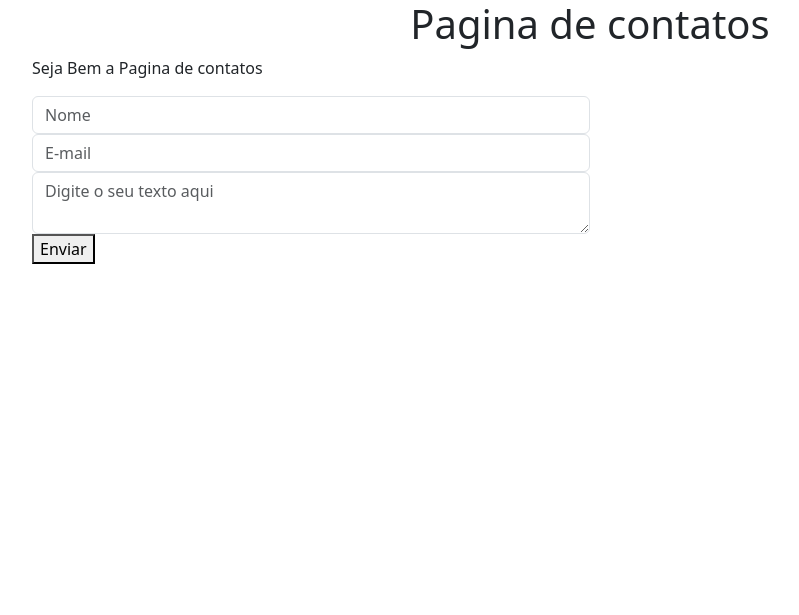
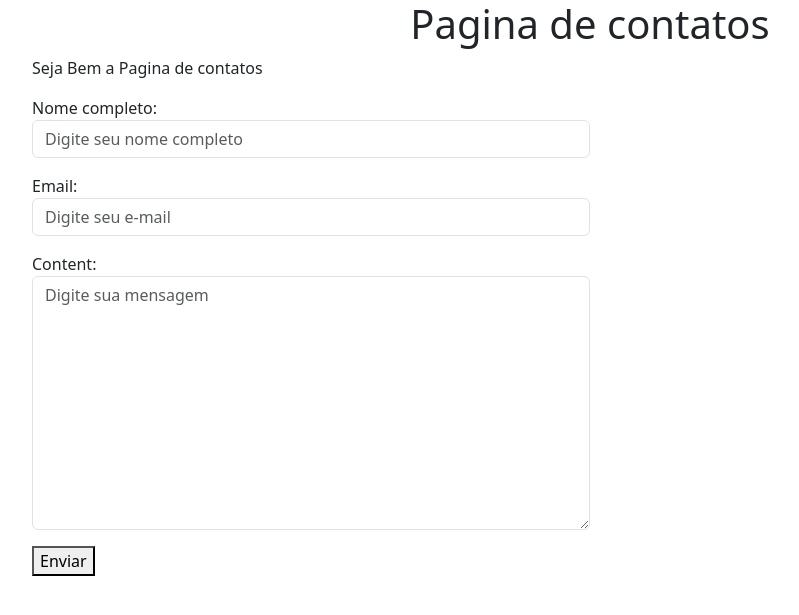
Before and after one commit to Romilsonlonan/projeto-ecommerce-django, a Django app: page /contact/ in a window 1280 px wide. Shown: the top 615 px of the page, without its empty margins (50-849 px from the left). Run offline with Django 5.2, Linux system fonts and the light colour scheme; some libraries are stand-ins or nearby versions.

Commit message:
Updates em forms, views.html e home_page

```diff
--- /dev/null
+++ b/loja_virtual/forms.py
@@ -0,0 +1,32 @@
+from django import forms
+
+class ContactForm(forms.Form):
+    nome_completo = forms.CharField(
+        error_messages={'required': 'Obrigatório o preechimento do nome'},
+        widget=forms.TextInput(
+            attrs={
+                'class': 'form-control',
+                "placeholder":"Digite seu nome completo"
+            }
+        )
+    )
+    email = forms.EmailField(
+        error_messages={'required': 'Digite um e-mail válido'},
+
+        widget=forms.EmailInput(
+            attrs={
+                'class': 'form-control',
+                "placeholder":"Digite seu e-mail"
+            }
+        )
+    )
+    content = forms.CharField(
+        error_messages={'required': 'Digite a sua mensagem'},
+
+        widget=forms.Textarea(
+            attrs={
+                'class': 'form-control',
+                "placeholder":"Digite sua mensagem"
+            }
+        )
+    )
--- a/loja_virtual/views.py
+++ b/loja_virtual/views.py
@@ -1,5 +1,6 @@
 from django.http import HttpResponse
 from django.shortcuts import render
+from .forms import ContactForm
 
 def home_page(request):
     context = {
@@ -8,6 +9,8 @@ def home_page(request):
     }
     return render(request, "home_page.html", context)
 
+####################### PAGINA SOBRE #######################
+
 def about_page(request):
     context = {
         "title": "Pagina sobre",
@@ -15,9 +18,16 @@ def about_page(request):
     }
     return render(request, "about/view.html", context)
 
+
+####################### PAGINA DE CONTATOS #######################
+
 def contact_page(request):
+    contact_form = ContactForm(request.POST or None)
     context = {
         "title": "Pagina de contatos",
-        "content": "Seja Bem a Pagina de contatos"
+        "content": "Seja Bem a Pagina de contatos",
+        "form": contact_form
     }
+    if request.method == "POST":
+        print(request.POST)
     return render(request, "contact/view.html", context)
--- a/template/contact/view.html
+++ b/template/contact/view.html
@@ -20,17 +20,7 @@
                     <p>{{content}}</p>
                     <div class="col-sm-6 col-12">
                         <form method="POST">{% csrf_token %}
-                            <input type="text"
-                                class="form-control"
-                                name="fullname"
-                                placeholder="Nome">
-                            <input type="email"
-                                class="form-control"
-                                name="email"
-                                placeholder="E-mail">
-                            <textarea type="content"
-                                class="form-control"
-                                placeholder="Digite o seu texto aqui"></textarea>
+                            {{ form.as_p }}
                             <button type="submit"
                                 class="bnt bnt-default">Enviar</button>
                         </form>
@@ -50,7 +40,5 @@
             src="https://cdn.jsdelivr.net/npm/bootstrap@5.3.3/dist/js/bootstrap.min.js"
             integrity="sha384-0pUGZvbkm6XF6gxjEnlmuGrJXVbNuzT9qBBavbLwCsOGabYfZo0T0to5eqruptLy"
             crossorigin="anonymous"></script>
-        <script
-            src="https://cdn.jsdelivr.net/npm/bootstrap@5.3.3/dist/js/bootstrap.bundle.slim.min.js"></script>
     </body>
 </html>
--- a/template/home_page.html
+++ b/template/home_page.html
@@ -9,6 +9,9 @@
             rel="stylesheet"
             integrity="sha384-QWTKZyjpPEjISv5WaRU9OFeRpok6YctnYmDr5pNlyT2bRjXh0JMhjY6hW+ALEwIH"
             crossorigin="anonymous">
+        <link
+            href="https://fonts.googleapis.com/css?family=Playfair&#43;Display:700,900&amp;display=swap"
+            rel="stylesheet">
     </head>
     <body>
         <div class="text-center">
@@ -28,7 +31,6 @@
             src="https://cdn.jsdelivr.net/npm/bootstrap@5.3.3/dist/js/bootstrap.min.js"
             integrity="sha384-0pUGZvbkm6XF6gxjEnlmuGrJXVbNuzT9qBBavbLwCsOGabYfZo0T0to5eqruptLy"
             crossorigin="anonymous"></script>
-        <script
-            src="https://cdn.jsdelivr.net/npm/bootstrap@5.3.3/dist/js/bootstrap.bundle.slim.min.js"></script>
+
     </body>
 </html>
```
